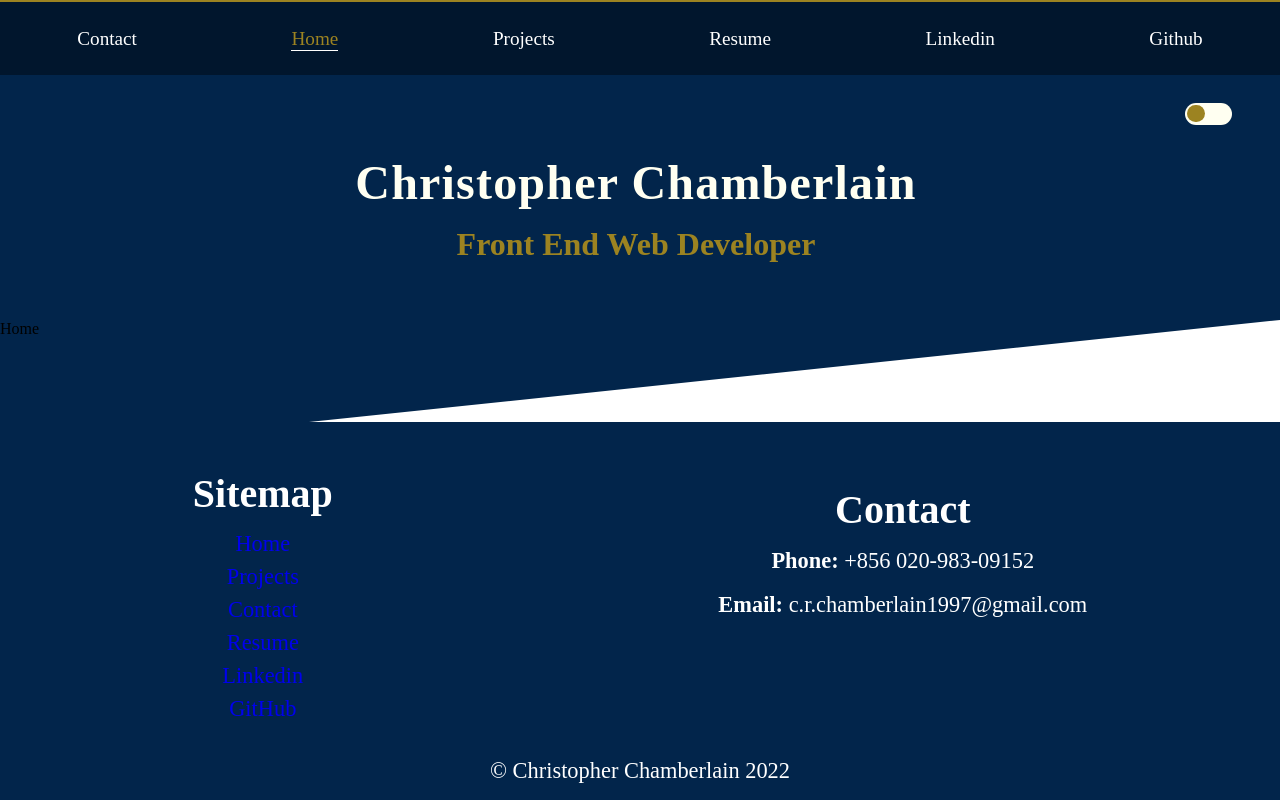
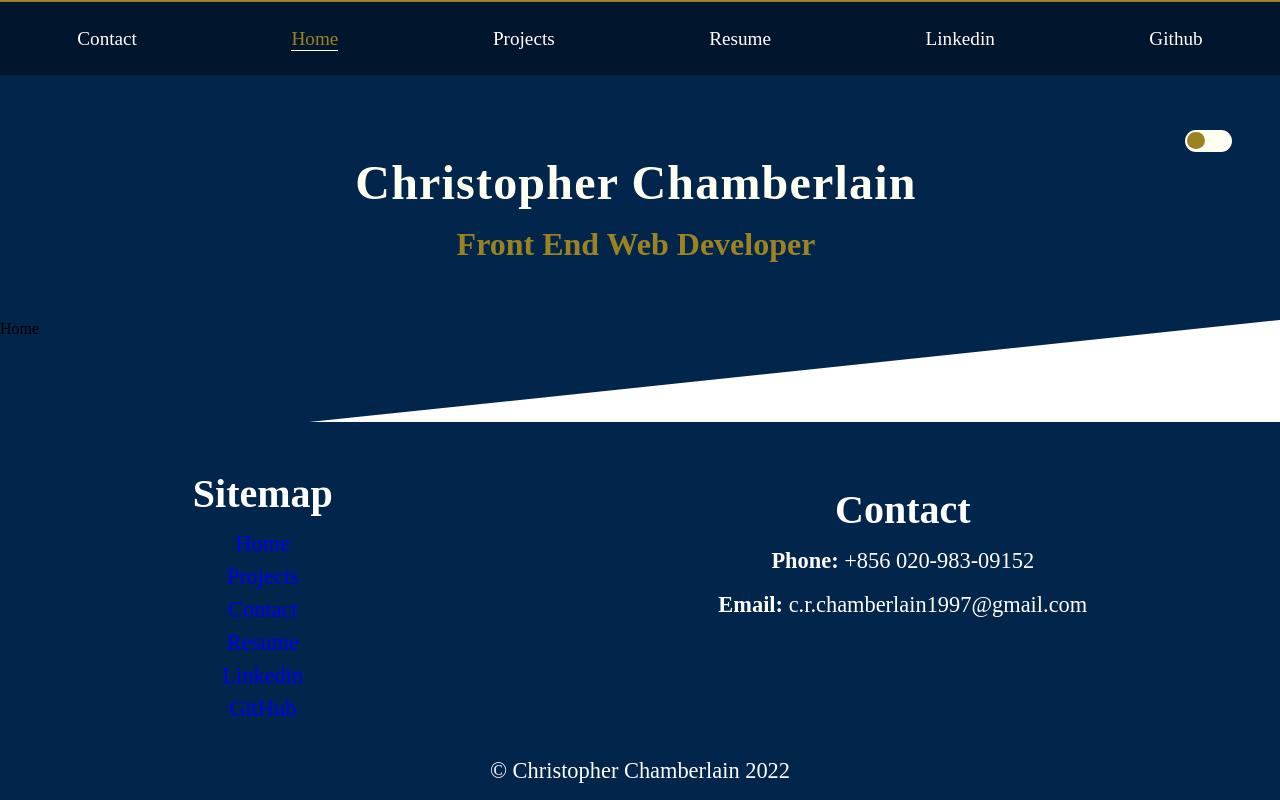
Before and after one commit to AkaraTawng/portfolio-mf-v2, a React (Create React App) app: page / in a window 1280 px wide. Built offline with nearby package versions, Linux system fonts and the light colour scheme.

Commit message:
set top 7 rem on .toggle @laptop

```diff
--- a/src/main.css
+++ b/src/main.css
@@ -103,7 +103,7 @@
   .toggle {
     position: absolute;
     right: 40px;
-    top: 85px;
+    top: 7rem;
     width: 55px;
     height: 40px;
   }
--- a/src/scss/themes/_theme-toggle.scss
+++ b/src/scss/themes/_theme-toggle.scss
@@ -14,7 +14,7 @@
         @include laptop {
             position: absolute;
             right: 40px;
-            top: 85px;
+            top: 7rem;
             width: 55px;
             height: 40px;
         }
```
